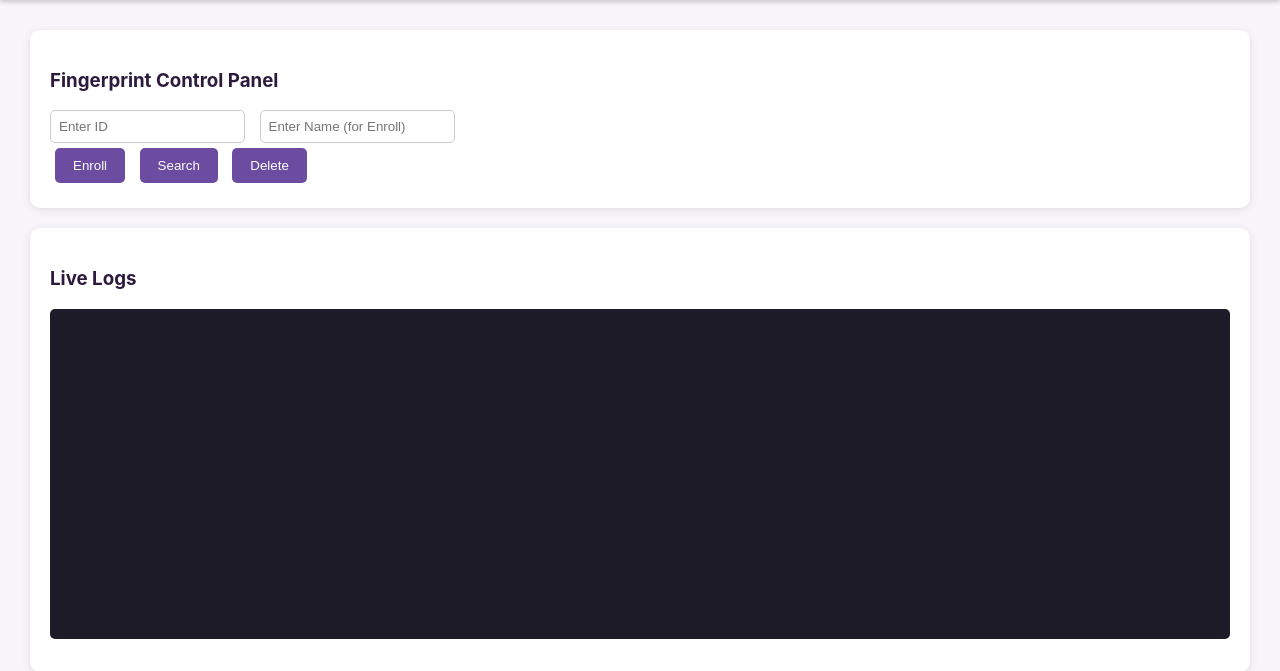
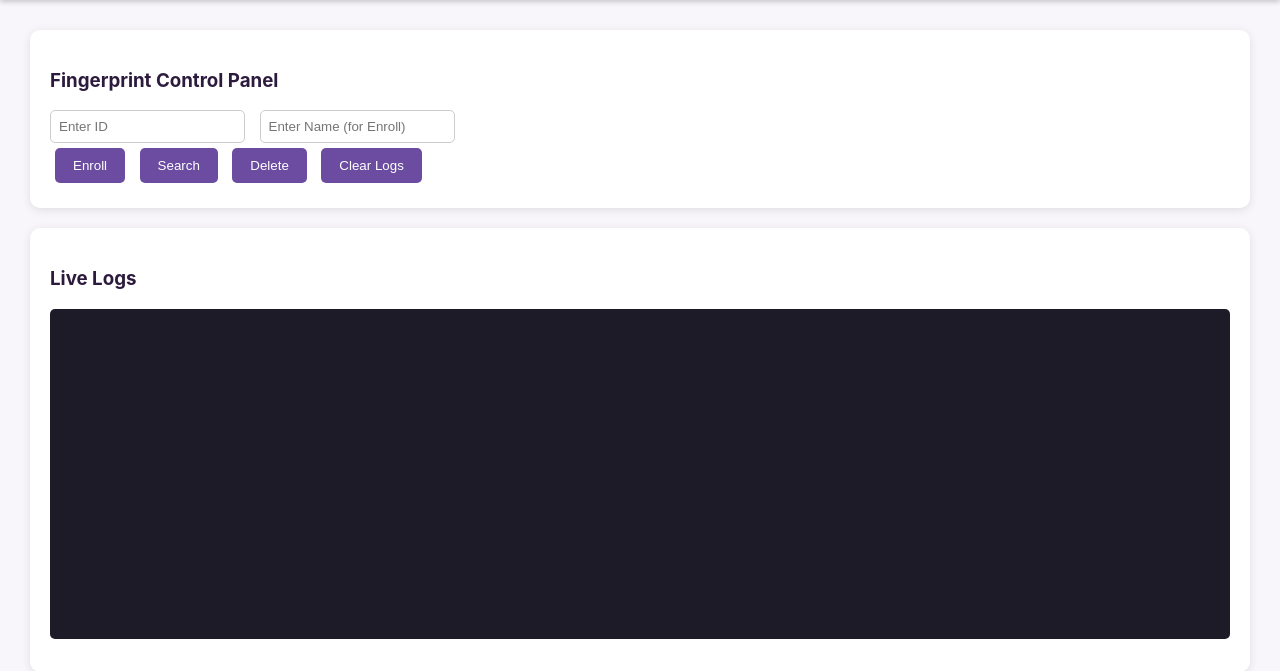
Before and after one commit to rein-desu999/fingerprint, a Flask app: page / in a window 1280 px wide. Shown: the part 99-770 px from the top of the page. Run offline with Flask 3, Linux system fonts and the light colour scheme; data that the repository does not hold is empty.

Commit message:
version 1.2

```diff
--- a/app.py
+++ b/app.py
@@ -4,10 +4,11 @@ import threading
 import time
 import json
 import os
+import re
 
 app = Flask(__name__)
 
-SERIAL_PORT = "/dev/tty.usbmodem101"  # Update if needed
+SERIAL_PORT = "/dev/tty.usbmodem101"
 BAUD_RATE = 9600
 
 ser = serial.Serial(SERIAL_PORT, BAUD_RATE, timeout=1)
@@ -15,28 +16,31 @@ logs = []
 db_file = "data.json"
 lock = threading.Lock()
 
-# Load or create the local "database"
+# Load database
 if os.path.exists(db_file):
     with open(db_file, "r") as f:
         database = json.load(f)
 else:
     database = []
 
-
-# Background thread to read serial logs
+# Background thread to read serial output
 def read_serial():
     global logs
+    pattern = re.compile(r"Match found! ID: (\d+).*")
     while True:
         if ser.in_waiting > 0:
             line = ser.readline().decode(errors="ignore").strip()
             if line:
                 with lock:
                     logs.append(line)
-                print(line)
+                    # Parse match and add Name
+                    match = pattern.match(line)
+                    if match:
+                        fid = match.group(1)
+                        name = next((u["name"] for u in database if u["id"] == fid), "Unknown")
+                        logs.append(f"✅ Match found: ID={fid} | Name={name}")
 
-
-thread = threading.Thread(target=read_serial, daemon=True)
-thread.start()
+threading.Thread(target=read_serial, daemon=True).start()
 
 
 @app.route("/")
@@ -62,17 +66,16 @@ def command():
             with open(db_file, "w") as f:
                 json.dump(database, f, indent=2)
             ser.write(f"{cmd},{fid}\n".encode())
-            logs.append(f"🟣 Enrolling ID {fid} ({name})...")
+            with lock:
+                logs.append(f"🟣 Enrolling ID {fid} ({name})...")
         else:
-            logs.append("❌ Please enter both ID and Name to enroll.")
+            with lock:
+                logs.append("❌ Please enter both ID and Name to enroll.")
 
     elif cmd == "2":  # Search
         ser.write(f"{cmd}\n".encode())
-        logs.append("🔍 Searching for fingerprint...")
-        # Mocked result for display purposes
-        time.sleep(1)
-        for user in database:
-            logs.append(f"✅ Match found: ID={user['id']} | Name={user['name']}")
+        with lock:
+            logs.append("🔍 Searching for fingerprint...")
 
     elif cmd == "3":  # Delete
         if fid:
@@ -80,9 +83,11 @@ def command():
             with open(db_file, "w") as f:
                 json.dump(database, f, indent=2)
             ser.write(f"{cmd},{fid}\n".encode())
-            logs.append(f"🗑️ Deleted ID {fid}")
+            with lock:
+                logs.append(f"🗑️ Deleted ID {fid}")
         else:
-            logs.append("❌ Please enter ID to delete.")
+            with lock:
+                logs.append("❌ Please enter ID to delete.")
 
     return jsonify(success=True)
 
@@ -92,13 +97,13 @@ def update_user():
     data = request.get_json()
     uid = data.get("id")
     new_name = data.get("name")
-
     for user in database:
         if user["id"] == uid:
             user["name"] = new_name
             with open(db_file, "w") as f:
                 json.dump(database, f, indent=2)
-            logs.append(f"✏️ Updated name for ID {uid} → {new_name}")
+            with lock:
+                logs.append(f"✏️ Updated name for ID {uid} → {new_name}")
             return jsonify(success=True)
     return jsonify(success=False), 404
 
@@ -107,17 +112,15 @@ def update_user():
 def delete_user():
     data = request.get_json()
     uid = data.get("id")
-
     before_count = len(database)
     database[:] = [u for u in database if u["id"] != uid]
     after_count = len(database)
-
     with open(db_file, "w") as f:
         json.dump(database, f, indent=2)
-
     if before_count != after_count:
-        logs.append(f"🗑️ Deleted user ID {uid} via dashboard.")
         ser.write(f"3,{uid}\n".encode())
+        with lock:
+            logs.append(f"🗑️ Deleted user ID {uid} via dashboard.")
         return jsonify(success=True)
     return jsonify(success=False), 404
 
@@ -125,7 +128,14 @@ def delete_user():
 @app.route("/logs")
 def get_logs():
     with lock:
-        return jsonify({"logs": logs[-50:]})
+        return jsonify({"logs": logs[-50:]})  # last 50 logs
+
+
+@app.route("/clear_logs", methods=["POST"])
+def clear_logs():
+    with lock:
+        logs.clear()
+    return jsonify(success=True)
 
 
 if __name__ == "__main__":
--- a/templates/index.html
+++ b/templates/index.html
@@ -8,6 +8,7 @@
     <button onclick="sendCmd('1')">Enroll</button>
     <button onclick="sendCmd('2')">Search</button>
     <button onclick="sendCmd('3')">Delete</button>
+    <button onclick="clearLogs()">Clear Logs</button>
   </div>
 </div>
 
@@ -33,6 +34,11 @@ async function updateLogs() {
   document.getElementById("logBox").textContent = data.logs.join("\n");
 }
 
+async function clearLogs() {
+  await fetch("/clear_logs", { method: "POST" });
+  document.getElementById("logBox").textContent = "";
+}
+
 setInterval(updateLogs, 1000);
 </script>
 {% endblock %}
```
